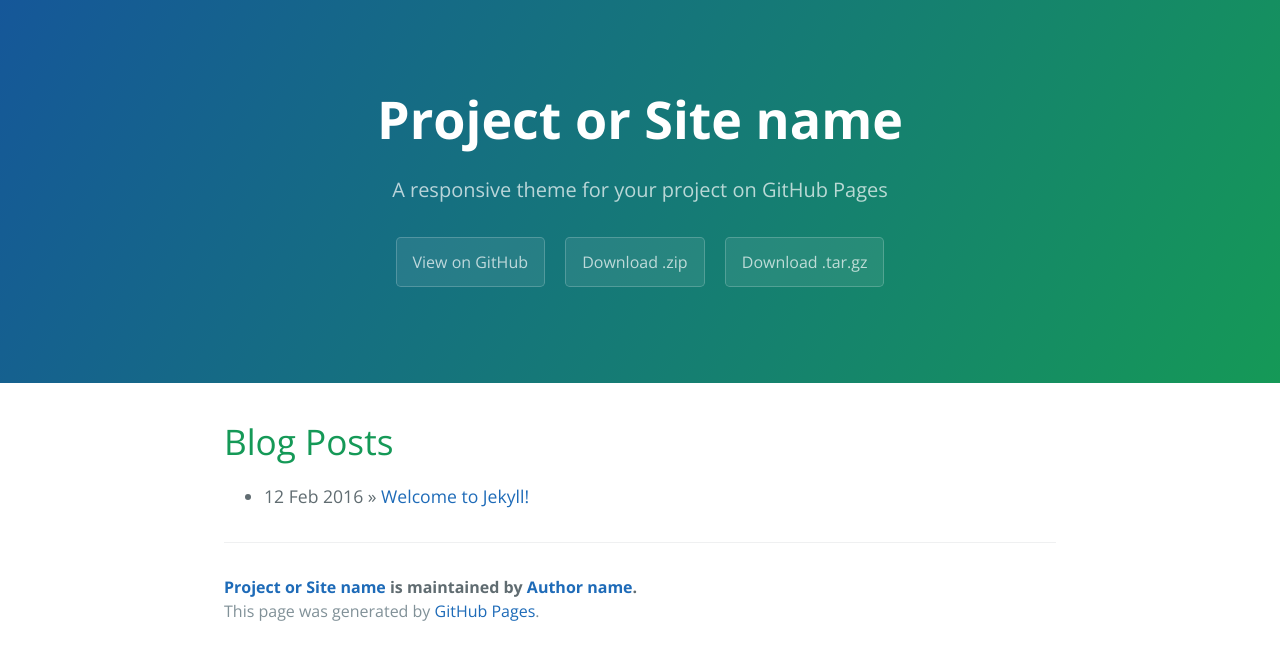
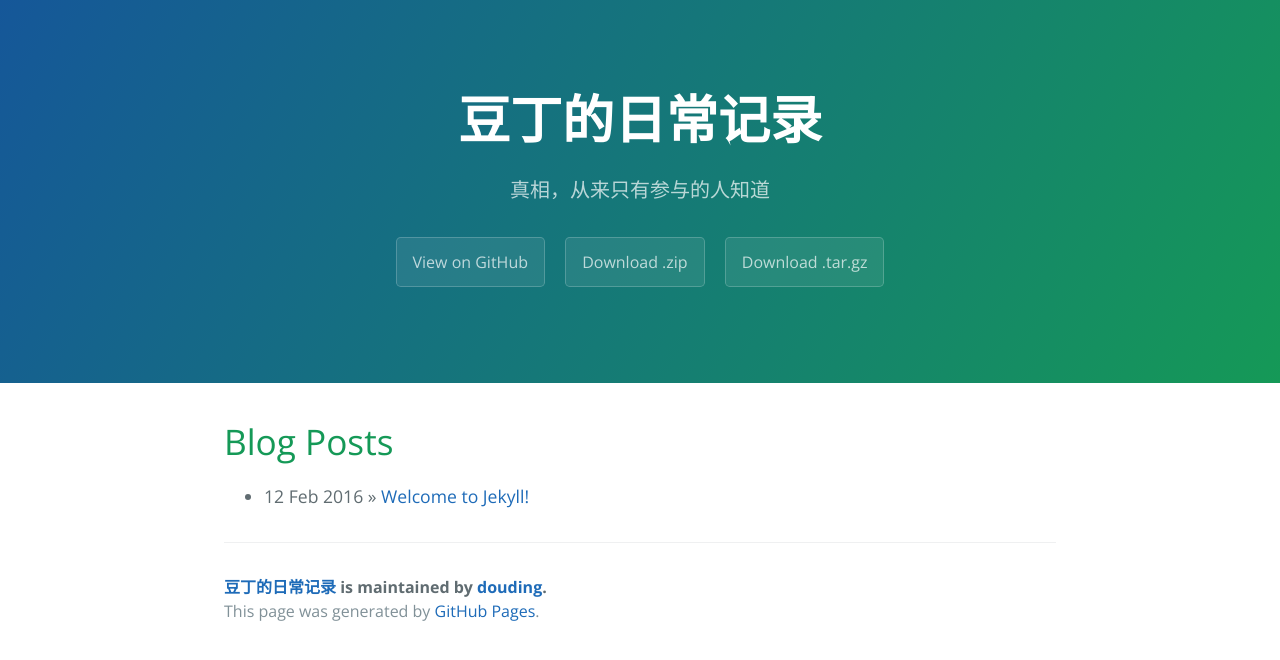
Before and after one commit to zhaochengwei/doc, a Jekyll site: the page built from index.html, in a window 1280 px wide. Shown: the top 660 px of the page. Built offline with Jekyll 4.4.1, drawn with Linux system fonts in a browser that asks for light colours; the list of posts is cut into pages by our own code.

Commit message:
add desc
add desc

```diff
--- a/_config.yml
+++ b/_config.yml
@@ -1,14 +1,14 @@
 # Setup
-title:        Project or Site name
-tagline:      A responsive theme for your project on GitHub Pages
+title:        豆丁的日常记录
+tagline:      真相，从来只有参与的人知道
 baseurl:      ""
 paginate:     1
 locale:       "en"
 
 # About/contact
 author:
-  name:       Author name
-  url:        http://yourhomepage.com
+  name:       douding
+  url:        http://douding.me
 
 # Gems
 gems:
```
